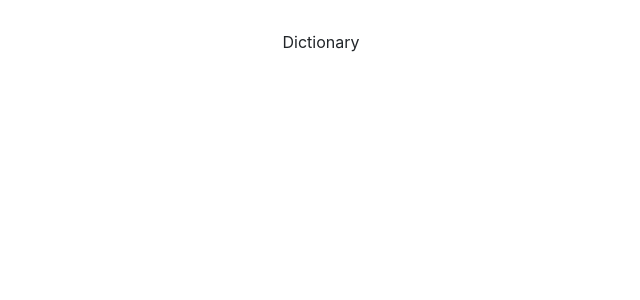
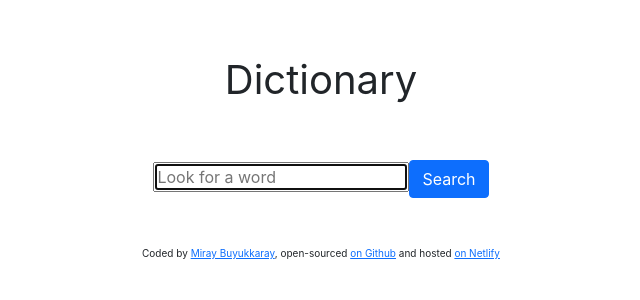
Before and after one commit to miraybuy/dictionary-app, a React (Create React App) app: page / in a window 1280 px wide. Shown: the top 300 px of the page, without its empty margins (319-959 px from the left). Built offline with nearby package versions, Linux system fonts and the light colour scheme.

Commit message:
added bootstrap and search form

```diff
--- a/src/App.css
+++ b/src/App.css
@@ -1,4 +1,9 @@
 .App-header {
   text-align: center;
-  margin: 30px auto;
+  margin: 50px auto;
+  font-size: 40px;
 }
+
+footer {
+  font-size: 10px;
+}
--- a/src/App.js
+++ b/src/App.js
@@ -1,9 +1,42 @@
 import "./App.css";
+import DictionaryForm from "./DictionaryForm";
 
 export default function App() {
   return (
     <div className="App">
-      <header className="App-header">Dictionary</header>
+      <div className="container">
+        <header className="App-header">Dictionary</header>
+        <main>
+          <DictionaryForm />
+        </main>
+        <footer className="text-center mt-5">
+          Coded by{" "}
+          <a
+            href="https://github.com/miraybuy"
+            target="_blank"
+            rel="noreferrer"
+          >
+            Miray Buyukkaray
+          </a>
+          , open-sourced{" "}
+          <a
+            href="https://github.com/miraybuy/dictionary-app"
+            target="_blank"
+            rel="noreferrer"
+          >
+            {" "}
+            on Github
+          </a>{" "}
+          and hosted{" "}
+          <a
+            href="https://distracted-ritchie-3fee50.netlify.app/"
+            target="_blank"
+            rel="noreferrer"
+          >
+            on Netlify
+          </a>
+        </footer>
+      </div>
     </div>
   );
 }
--- /dev/null
+++ b/src/DictionaryForm.css
@@ -0,0 +1,3 @@
+form {
+  text-align: center;
+}
--- /dev/null
+++ b/src/DictionaryForm.js
@@ -0,0 +1,28 @@
+import React, { useState } from "react";
+import "./DictionaryForm.css";
+
+export default function DictionaryForm() {
+  let [vocabulary, setVocabulary] = useState(" ");
+  function search(event) {
+    event.preventDefault();
+    alert(`Searching for ${vocabulary}`);
+  }
+  function updateVocabulary(event) {
+    setVocabulary(event.target.value);
+  }
+  return (
+    <form onSubmit={search}>
+      <input
+        type="search"
+        placeholder="Look for a word"
+        id="wordSearchbar"
+        autoFocus="on"
+        autoComplete="off"
+        onChange={updateVocabulary}
+      ></input>
+      <button type="submit" className="btn btn-primary" id="searchButton">
+        Search
+      </button>
+    </form>
+  );
+}
```
